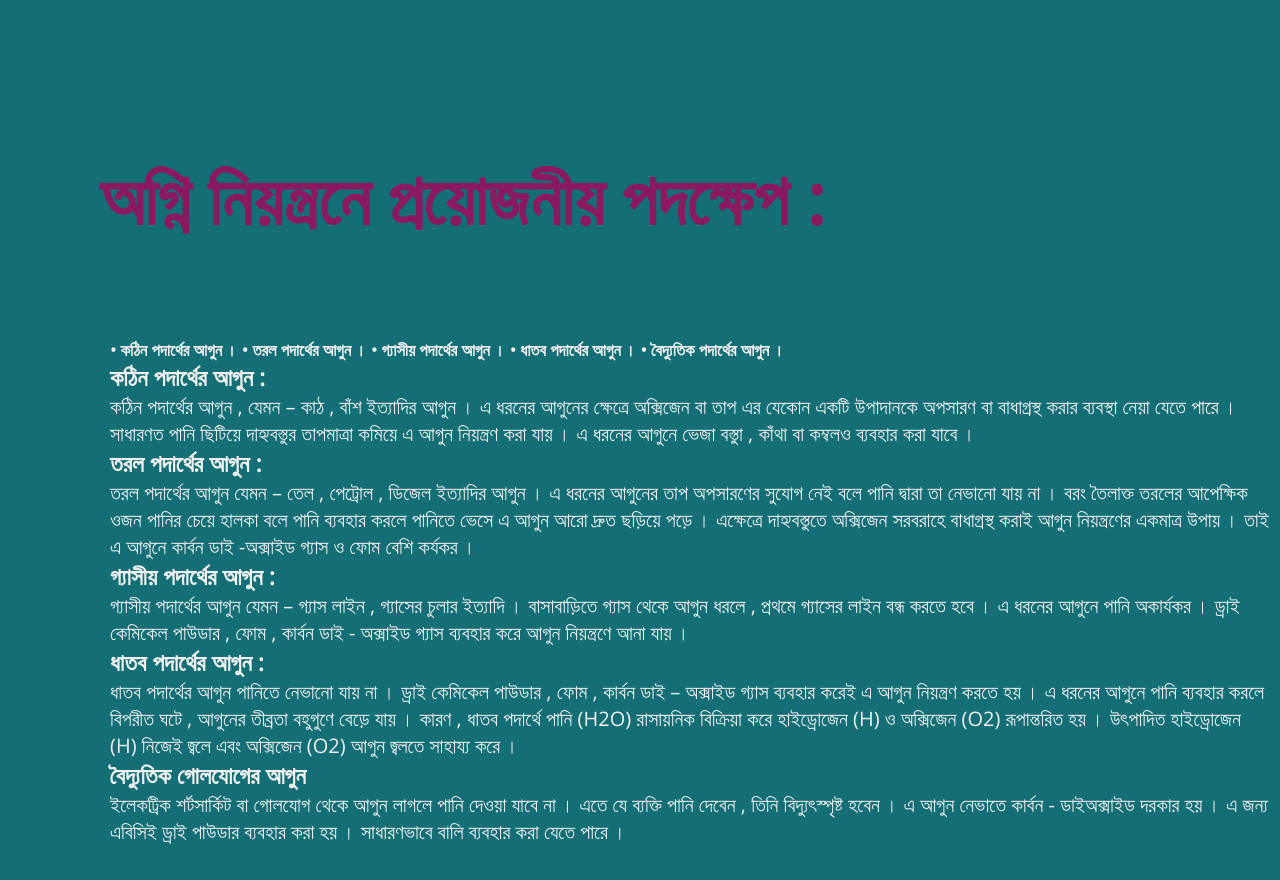
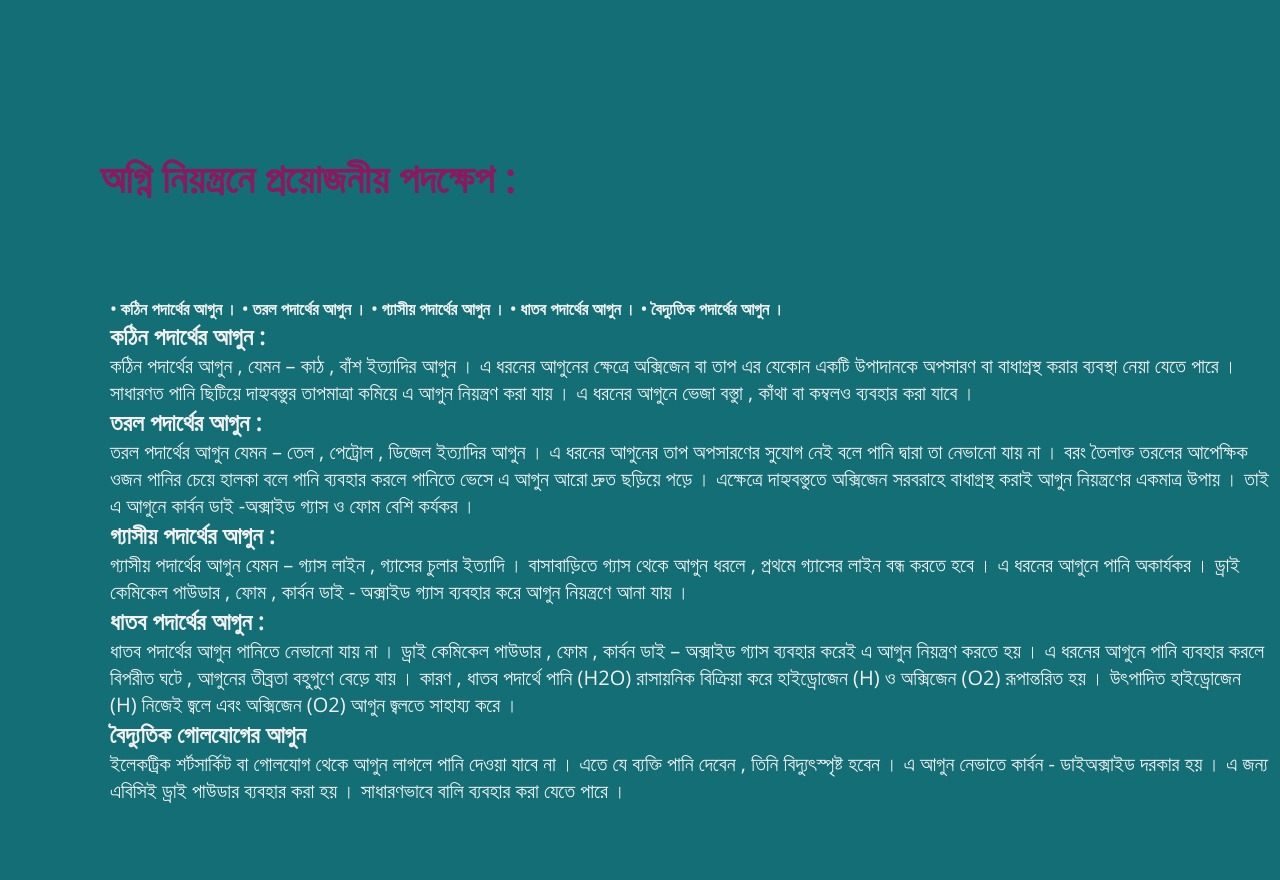
Before and after one commit to a2ein/SAFETYNOTE-S-DELOY, a plain HTML site: page subjects/p1.html in a window 1280 px wide. Drawn offline with nearby package versions, Linux system fonts and the light colour scheme.

Commit message:
Update p1.html

```diff
--- a/subjects/p1.html
+++ b/subjects/p1.html
@@ -14,7 +14,7 @@
 
 <!-- MAIN Heading of Page -->
 	<div class="title">
-		<span><h3>অগ্নি নিয়ন্ত্রনে প্রয়োজনীয় পদক্ষেপ :</h3><br></span>
+		<span><b><h6>অগ্নি নিয়ন্ত্রনে প্রয়োজনীয় পদক্ষেপ :</h6></b><br></span>
 		<div class="shortdesc">
 
 			<h5>•	 কঠিন পদার্থের আগুন ।
```
